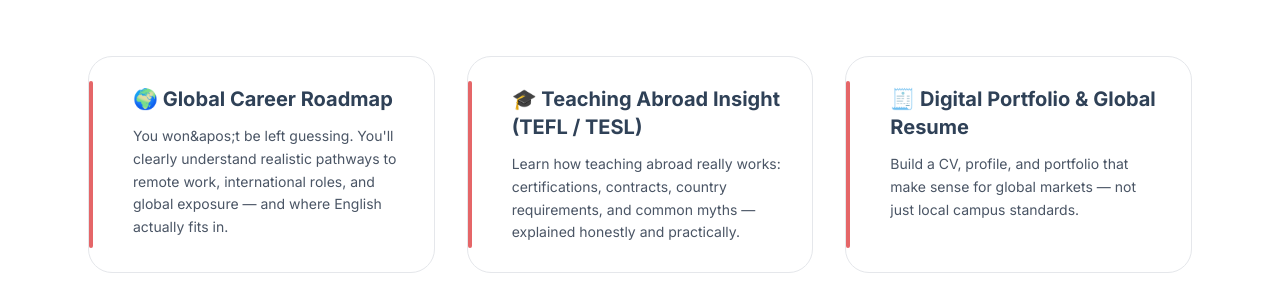
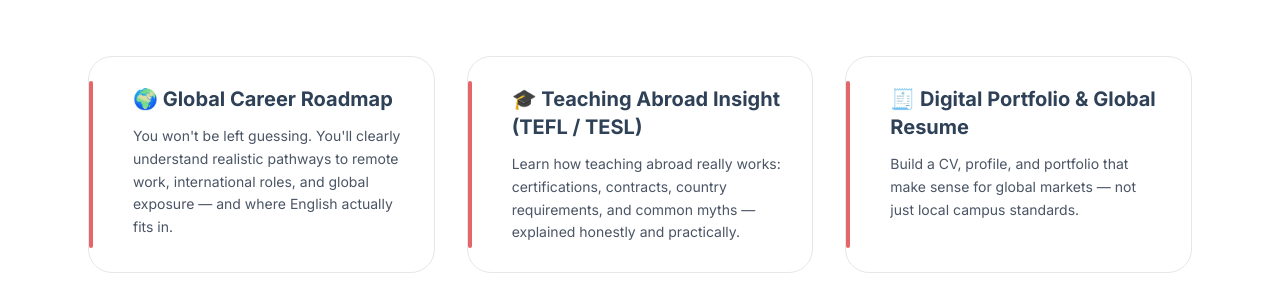
Before and after one commit to putubgs/ielsco, a Next.js app: page /events/launchpad in a window 1280 px wide. Shown: the part 1562-1851 px from the top of the page. Built offline with nearby package versions, Linux system fonts and the light colour scheme.

Commit message:
Update launchpad

```diff
--- a/src/app/events/launchpad/page.tsx
+++ b/src/app/events/launchpad/page.tsx
@@ -256,7 +256,7 @@ export default function EnglishStudentLaunchpadPage() {
       {[
         {
           title: "🌍 Global Career Roadmap",
-          desc: "You won&apos;t be left guessing. You'll clearly understand realistic pathways to remote work, international roles, and global exposure — and where English actually fits in.",
+          desc: "You won't be left guessing. You'll clearly understand realistic pathways to remote work, international roles, and global exposure — and where English actually fits in.",
         },
         {
           title: "🎓 Teaching Abroad Insight (TEFL / TESL)",
```
